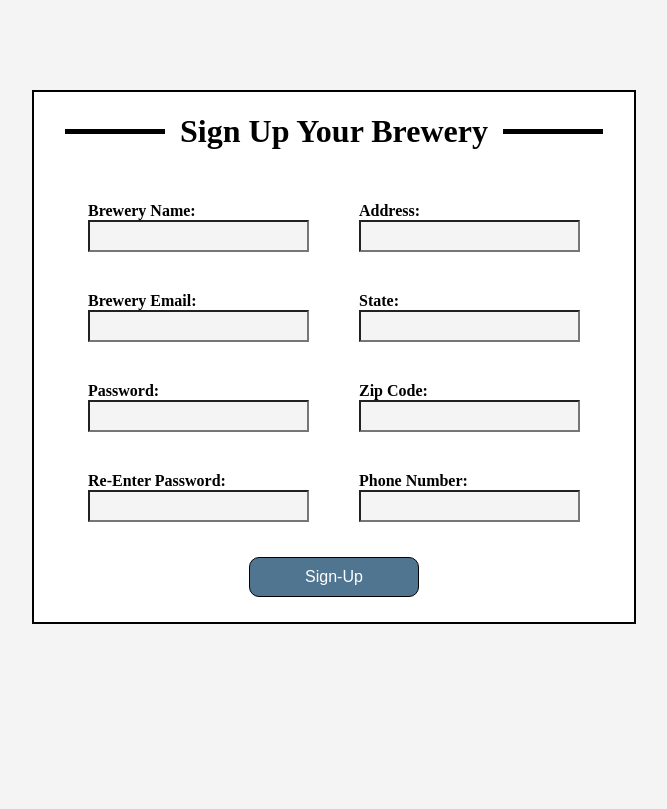
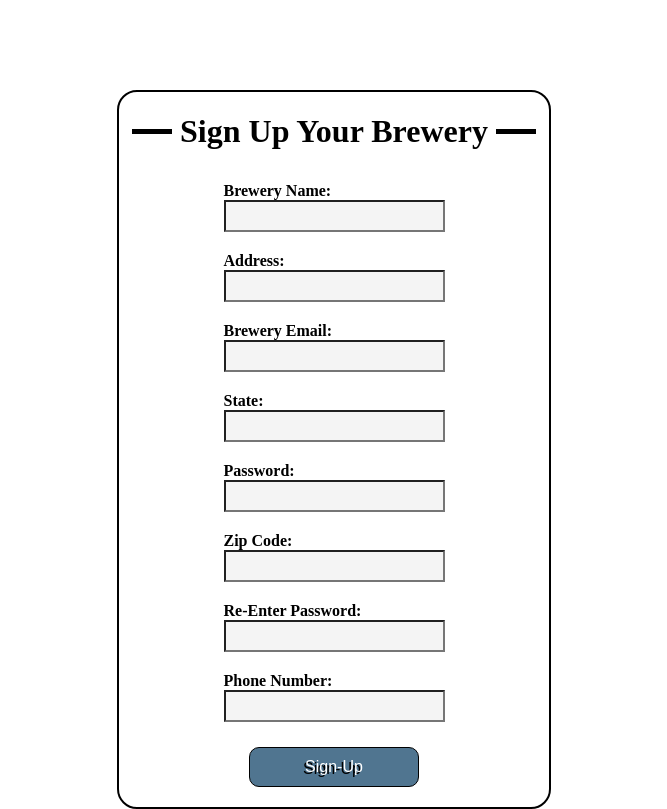
Before and after one commit to CSUSM-Web-Dev-F2016/f2016-Sem_Project, a PHP site: page /BrewerySignUp.html in a window 1280 px wide. Shown: the whole page, without its empty margins (306-973 px from the left). Before the commit the page ends 624 px from the top, so only its background shows below. Run offline with PHP 8.4, Linux system fonts and the light colour scheme.

Commit message:
styling changes in CSS

```diff
--- a/Webpage Documents/BrewerySignUp.css
+++ b/Webpage Documents/BrewerySignUp.css
@@ -1,14 +1,14 @@
 html, body, head {
   margin: 0px;
-  background-color: #f4f4f4;
+  background-color: white;
 }
 
 .container {
-  width: 600px;
+  width: 430px;
   margin: auto;
   margin-top: 90px;
-  border-style: solid;
-  border-width: 2px;
+  border: 2px solid black;
+  border-radius: 20px;
   color: black;
   font-weight: bold;
   justify-content: center;
@@ -22,28 +22,26 @@ html, body, head {
 }
 
 .box-line {
-  width: 100px;
+  width: 40px;
   height: 5px;
   background-color: black;
-  margin: 15px;
+  margin: 8px;
   margin-top: 37px;
 }
 
 .sign-up-form {
-  padding: 25px;
-  padding-top: 10px;
-  background-color: white;
 }
 
 .outer-container {
   display: flex;
   flex-wrap: wrap;
   justify-content: center;
+  background-color: white;
 }
 
 .inner-sections {
   background-color: white;
-  margin: 10px;
+  margin: 0px;
   padding: 10px;
   padding-left: 15px;
   padding-right: 15px;
@@ -74,12 +72,14 @@ input[type=password]:focus {
 
 button {
   margin-top: 15px;
+  margin-bottom: 20px;
   padding-left: 55px;
   padding-right: 55px;
   padding-top: 10px;
   padding-bottom: 10px;
   border-radius: 10px;
   color: white;
+  text-shadow: -2px 2px black;
   font-size: 16px;
   background-color: #507590;
   border: 1px solid black;
@@ -87,7 +87,8 @@ button {
 
 button:hover {
   color: white;
-  background-color: #558095;
+  background-color: #598499;
+  text-shadow: -2px 2px black;
 }
 
 button:active {
```
